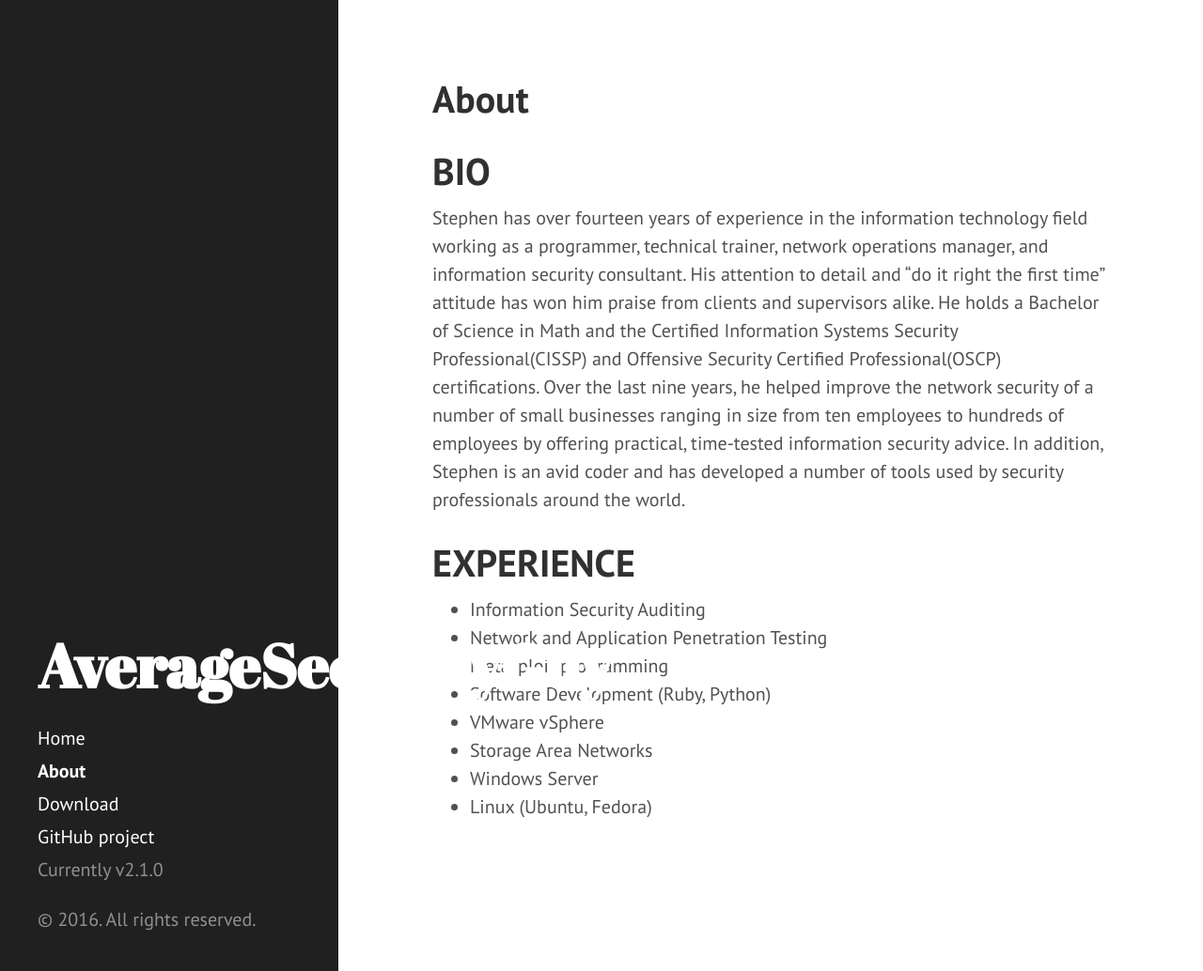
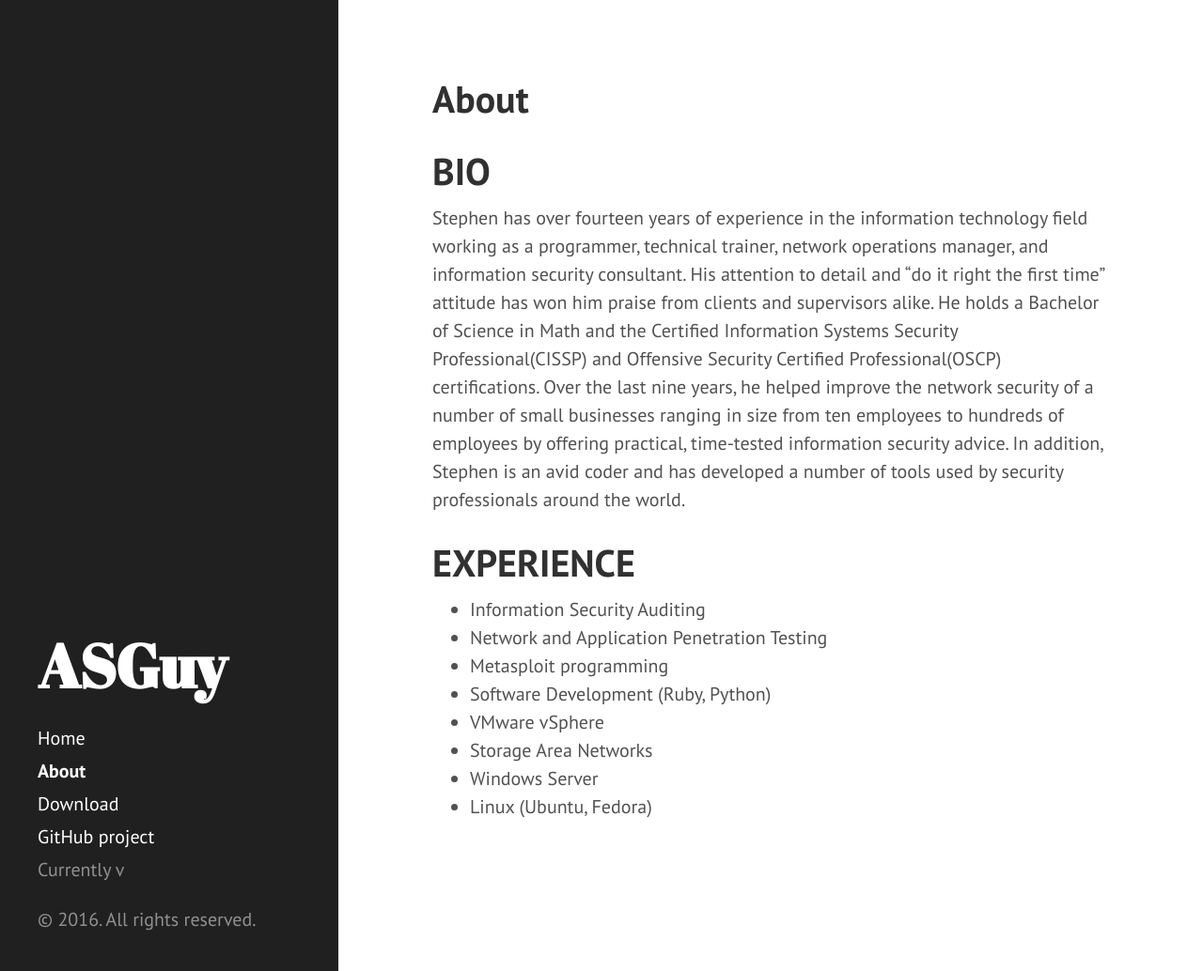
Before and after one commit to jaxmayhem/averagesecurityguy.github.io, a Jekyll site: the page built from about.md, in a window 1280 px wide and 1034 px high. Shown: the whole window at 94% size. Built offline with Jekyll 4.4.1, drawn with Linux system fonts in a browser that asks for light colours; Markdown is read by kramdown in place of the engine named in the settings.

Commit message:
Update config file.

```diff
--- a/_config.yml
+++ b/_config.yml
@@ -1,15 +1,12 @@
 # Dependencies
-markdown:         redcarpet
 highlighter:      pygments
 
 # Permalinks
 permalink:        pretty
-#relative_permalinks: true
 
 # Setup
-title:            AverageSecurityGuy
-#tagline:
-#description:      'A brazen two-column <a href="http://jekyllrb.com" target="_blank">Jekyll</a> theme that pairs a prominent sidebar with uncomplicated content. Made by <a href="https://twitter.com/mdo" target="_blank">@mdo</a>.'
+title:            ASGuy
+tagline:          'AverageSecurityGuy'
 url:              https://averagesecurityguy.github.io
 baseurl:          /
 
@@ -18,9 +15,3 @@ author:
   url:            https://twitter.com/averagesecguy
 
 paginate:         5
-
-# Custom vars
-version:          2.1.0
-
-github:
-  repo:           https://github.com/averagesecurityguy/averagesecurityguy.github.io
```
